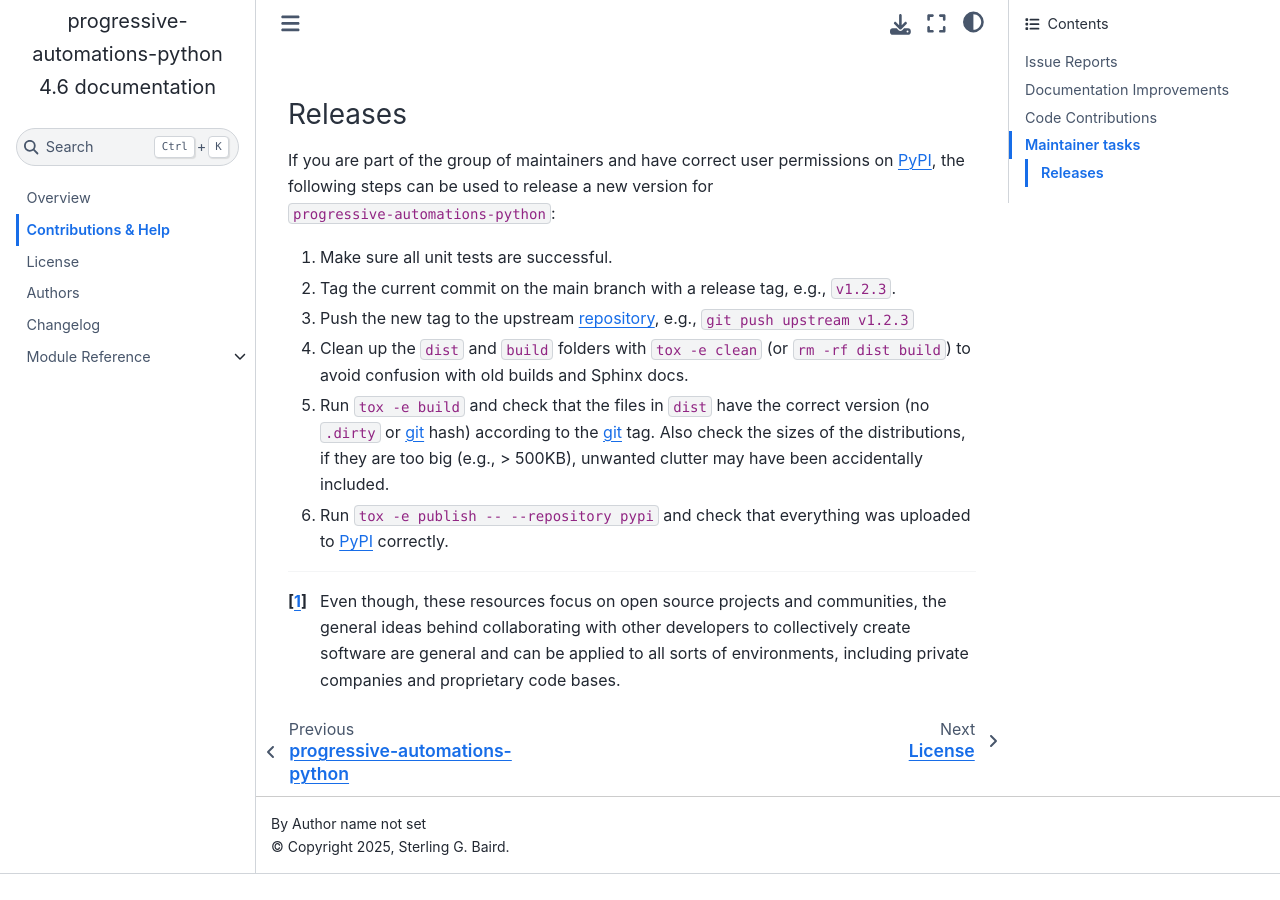
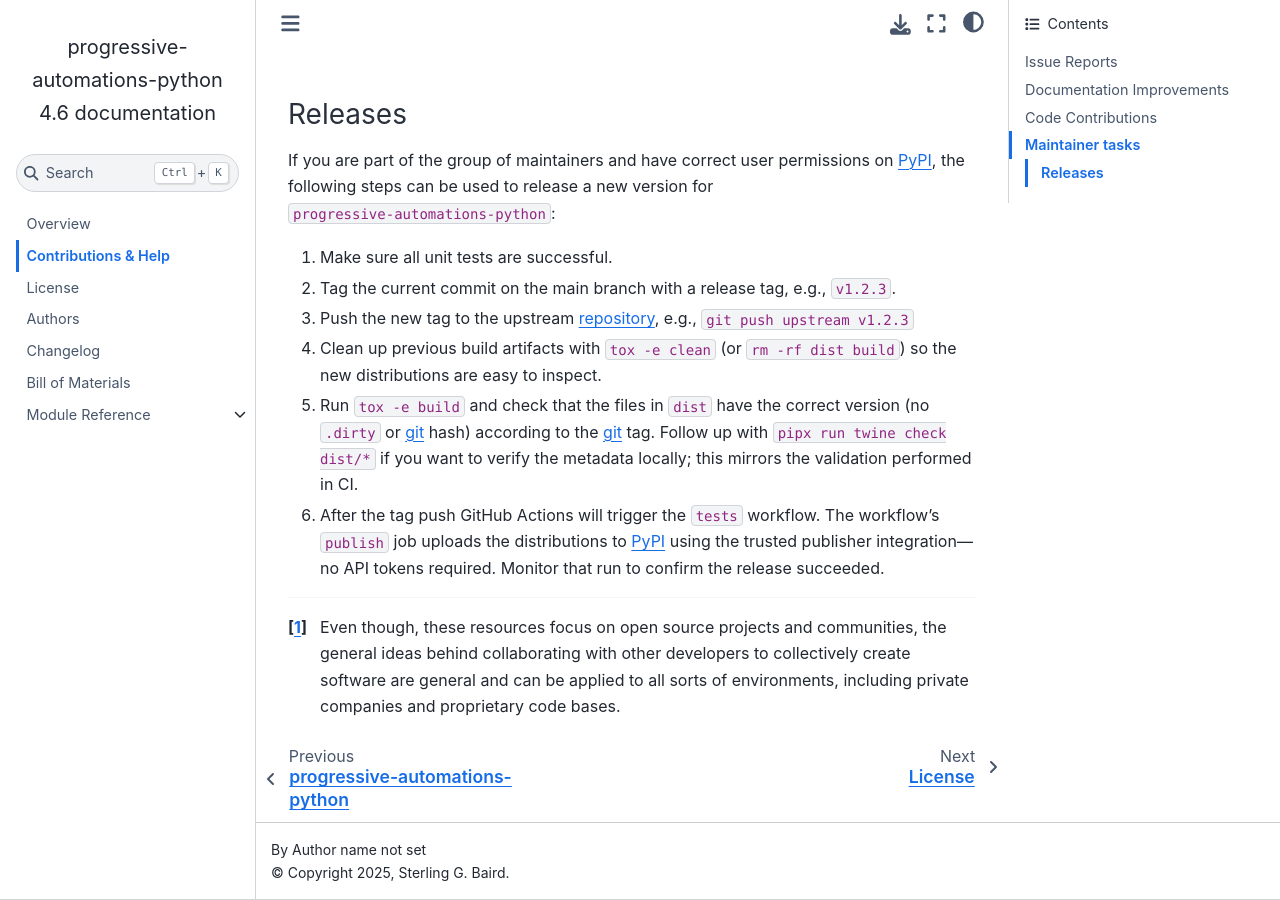
Before and after one commit to AccelerationConsortium/progressive-automations-python, a Sphinx documentation site: the page built from docs/contributing.md, in a window 1280 px wide and 900 px high, scrolled down 5176 px. Built offline with Sphinx 7.4.7 and the Sphinx Book theme 1.1.4, drawn with Linux system fonts in a browser that asks for light colours; before the commit the page ends 6050 px from its top, so only the background shows below that.

Commit message:
Add Bill of Materials documentation for Progressive Automations build
- Created a new document listing parts used in the current build.
- Included part numbers, descriptions, quantities, and prices.
- Provided links to official product pages for easy access.
- Added notes regarding quantity sourcing, pricing, and additional field requests.

```diff
--- a/CONTRIBUTING.md
+++ b/CONTRIBUTING.md
@@ -320,15 +320,16 @@
 2. Tag the current commit on the main branch with a release tag, e.g., `v1.2.3`.
 3. Push the new tag to the upstream [repository],
    e.g., `git push upstream v1.2.3`
-4. Clean up the `dist` and `build` folders with `tox -e clean`
-   (or `rm -rf dist build`)
-   to avoid confusion with old builds and Sphinx docs.
+4. Clean up previous build artifacts with `tox -e clean`
+   (or `rm -rf dist build`) so the new distributions are easy to inspect.
 5. Run `tox -e build` and check that the files in `dist` have
    the correct version (no `.dirty` or [git] hash) according to the [git] tag.
-   Also check the sizes of the distributions, if they are too big (e.g., >
-   500KB), unwanted clutter may have been accidentally included.
-6. Run `tox -e publish -- --repository pypi` and check that everything was
-   uploaded to [PyPI] correctly.
+   Follow up with `pipx run twine check dist/*` if you want to verify the
+   metadata locally; this mirrors the validation performed in CI.
+6. After the tag push GitHub Actions will trigger the `tests` workflow.
+   The workflow's `publish` job uploads the distributions to [PyPI] using the
+   trusted publisher integration—no API tokens required. Monitor that run to
+   confirm the release succeeded.
 
 [^contrib1]: Even though, these resources focus on open source projects and
     communities, the general ideas behind collaborating with other developers
```
Also changed, not shown: CHANGELOG.md (+6 -0 lines), docs/bill_of_materials.md (added, +17 -0 lines), docs/index.md (+1 -0 lines), 3 other files.
